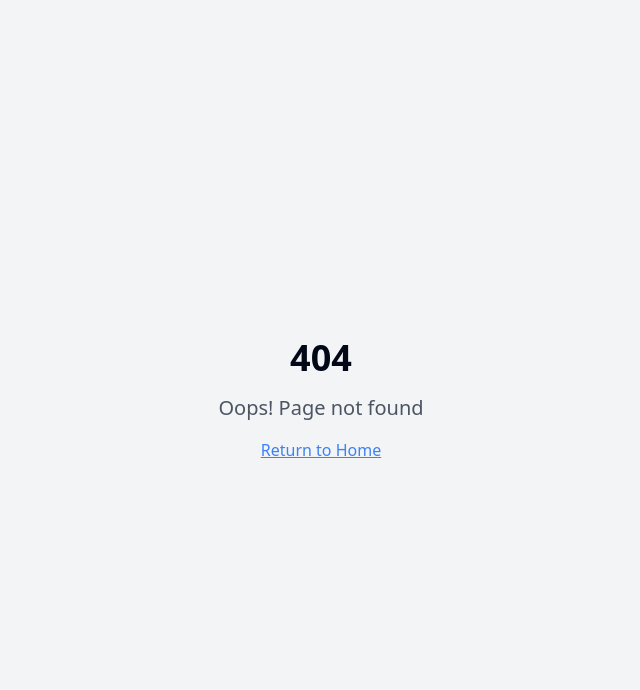
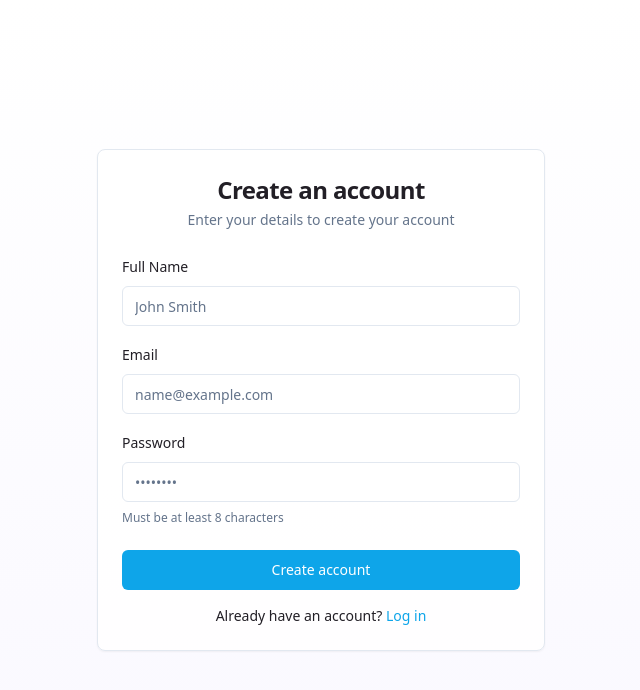
Before and after one commit to chivaraam/remote-hire-magic, a React (Vite) app: page /signup in a window 1280 px wide. Before the commit this address had no page. Shown: the top 690 px of the page, without its empty margins (319-959 px from the left). Built offline with nearby package versions, Linux system fonts and the light colour scheme.

Commit message:
Add login and signup features
This commit adds login and signup functionality to the application.

```diff
--- a/src/App.tsx
+++ b/src/App.tsx
@@ -1,9 +1,12 @@
+
 import { Toaster } from "@/components/ui/toaster";
 import { Toaster as Sonner } from "@/components/ui/sonner";
 import { TooltipProvider } from "@/components/ui/tooltip";
 import { QueryClient, QueryClientProvider } from "@tanstack/react-query";
 import { BrowserRouter, Routes, Route } from "react-router-dom";
 import Index from "./pages/Index";
+import Login from "./pages/Login";
+import Signup from "./pages/Signup";
 import NotFound from "./pages/NotFound";
 
 const queryClient = new QueryClient();
@@ -16,6 +19,8 @@ const App = () => (
       <BrowserRouter>
         <Routes>
           <Route path="/" element={<Index />} />
+          <Route path="/login" element={<Login />} />
+          <Route path="/signup" element={<Signup />} />
           {/* ADD ALL CUSTOM ROUTES ABOVE THE CATCH-ALL "*" ROUTE */}
           <Route path="*" element={<NotFound />} />
         </Routes>
--- /dev/null
+++ b/src/components/Header.tsx
@@ -0,0 +1,48 @@
+
+import React from 'react';
+import { Link, useNavigate } from 'react-router-dom';
+import { Button } from '@/components/ui/button';
+import { useToast } from "@/hooks/use-toast";
+
+const Header = () => {
+  const navigate = useNavigate();
+  const { toast } = useToast();
+  const isAuthenticated = localStorage.getItem('isAuthenticated') === 'true';
+
+  const handleLogout = () => {
+    localStorage.removeItem('isAuthenticated');
+    toast({
+      title: "Logged out",
+      description: "You have been successfully logged out.",
+    });
+    navigate('/');
+  };
+
+  return (
+    <header className="w-full py-4 px-6 flex items-center justify-between bg-white/80 backdrop-blur-sm border-b border-muted sticky top-0 z-10">
+      <Link to="/" className="text-xl font-bold bg-gradient-to-r from-primary to-accent bg-clip-text text-transparent">
+        JobMatch AI
+      </Link>
+
+      <nav className="flex items-center gap-4">
+        {isAuthenticated ? (
+          <>
+            <Link to="/dashboard" className="text-sm font-medium text-muted-foreground hover:text-foreground">
+              Dashboard
+            </Link>
+            <Button variant="outline" onClick={handleLogout}>Logout</Button>
+          </>
+        ) : (
+          <>
+            <Link to="/login" className="text-sm font-medium text-muted-foreground hover:text-foreground">
+              Log in
+            </Link>
+            <Button onClick={() => navigate('/signup')}>Sign up</Button>
+          </>
+        )}
+      </nav>
+    </header>
+  );
+};
+
+export default Header;
--- a/src/pages/Index.tsx
+++ b/src/pages/Index.tsx
@@ -3,6 +3,7 @@ import React from 'react';
 import Hero from '@/components/Hero';
 import SearchBar from '@/components/SearchBar';
 import JobCard from '@/components/JobCard';
+import Header from '@/components/Header';
 
 const mockJobs = [
   {
@@ -31,6 +32,7 @@ const mockJobs = [
 const Index = () => {
   return (
     <div className="min-h-screen bg-gradient-to-b from-white to-secondary/20">
+      <Header />
       <div className="container px-4 py-16 mx-auto">
         <Hero />
 
--- /dev/null
+++ b/src/pages/Login.tsx
@@ -0,0 +1,101 @@
+
+import React, { useState } from 'react';
+import { Link, useNavigate } from 'react-router-dom';
+import { Button } from '@/components/ui/button';
+import { Input } from '@/components/ui/input';
+import { Card, CardContent, CardDescription, CardFooter, CardHeader, CardTitle } from '@/components/ui/card';
+import { useToast } from "@/hooks/use-toast";
+
+const Login = () => {
+  const [email, setEmail] = useState('');
+  const [password, setPassword] = useState('');
+  const [isLoading, setIsLoading] = useState(false);
+  const { toast } = useToast();
+  const navigate = useNavigate();
+
+  const handleLogin = (e: React.FormEvent) => {
+    e.preventDefault();
+    setIsLoading(true);
+
+    // This is a mock login - would connect to backend in production
+    setTimeout(() => {
+      // Simulate successful login
+      if (email && password) {
+        localStorage.setItem('isAuthenticated', 'true');
+        toast({
+          title: "Login successful",
+          description: "Welcome back to JobMatch AI!",
+        });
+        navigate('/');
+      } else {
+        toast({
+          variant: "destructive",
+          title: "Login failed",
+          description: "Please check your credentials and try again.",
+        });
+      }
+      setIsLoading(false);
+    }, 1000);
+  };
+
+  return (
+    <div className="min-h-screen flex items-center justify-center bg-gradient-to-b from-white to-secondary/20 p-4">
+      <Card className="w-full max-w-md">
+        <CardHeader className="space-y-1 text-center">
+          <CardTitle className="text-2xl font-bold">Login</CardTitle>
+          <CardDescription>
+            Enter your credentials to access your account
+          </CardDescription>
+        </CardHeader>
+        <form onSubmit={handleLogin}>
+          <CardContent className="space-y-4">
+            <div className="space-y-2">
+              <label htmlFor="email" className="text-sm font-medium">
+                Email
+              </label>
+              <Input
+                id="email"
+                type="email"
+                placeholder="name@example.com"
+                value={email}
+                onChange={(e) => setEmail(e.target.value)}
+                required
+              />
+            </div>
+            <div className="space-y-2">
+              <div className="flex items-center justify-between">
+                <label htmlFor="password" className="text-sm font-medium">
+                  Password
+                </label>
+                <Link to="/forgot-password" className="text-sm text-primary hover:underline">
+                  Forgot password?
+                </Link>
+              </div>
+              <Input
+                id="password"
+                type="password"
+                placeholder="••••••••"
+                value={password}
+                onChange={(e) => setPassword(e.target.value)}
+                required
+              />
+            </div>
+          </CardContent>
+          <CardFooter className="flex flex-col space-y-4">
+            <Button type="submit" className="w-full" disabled={isLoading}>
+              {isLoading ? "Logging in..." : "Login"}
+            </Button>
+            <div className="text-center text-sm">
+              Don't have an account?{" "}
+              <Link to="/signup" className="text-primary hover:underline">
+                Sign up
+              </Link>
+            </div>
+          </CardFooter>
+        </form>
+      </Card>
+    </div>
+  );
+};
+
+export default Login;
--- /dev/null
+++ b/src/pages/Signup.tsx
@@ -0,0 +1,111 @@
+
+import React, { useState } from 'react';
+import { Link, useNavigate } from 'react-router-dom';
+import { Button } from '@/components/ui/button';
+import { Input } from '@/components/ui/input';
+import { Card, CardContent, CardDescription, CardFooter, CardHeader, CardTitle } from '@/components/ui/card';
+import { useToast } from "@/hooks/use-toast";
+
+const Signup = () => {
+  const [name, setName] = useState('');
+  const [email, setEmail] = useState('');
+  const [password, setPassword] = useState('');
+  const [isLoading, setIsLoading] = useState(false);
+  const { toast } = useToast();
+  const navigate = useNavigate();
+
+  const handleSignup = (e: React.FormEvent) => {
+    e.preventDefault();
+    setIsLoading(true);
+
+    // This is a mock signup - would connect to backend in production
+    setTimeout(() => {
+      if (name && email && password) {
+        localStorage.setItem('isAuthenticated', 'true');
+        toast({
+          title: "Account created",
+          description: "Welcome to JobMatch AI!",
+        });
+        navigate('/');
+      } else {
+        toast({
+          variant: "destructive",
+          title: "Signup failed",
+          description: "Please fill in all fields and try again.",
+        });
+      }
+      setIsLoading(false);
+    }, 1000);
+  };
+
+  return (
+    <div className="min-h-screen flex items-center justify-center bg-gradient-to-b from-white to-secondary/20 p-4">
+      <Card className="w-full max-w-md">
+        <CardHeader className="space-y-1 text-center">
+          <CardTitle className="text-2xl font-bold">Create an account</CardTitle>
+          <CardDescription>
+            Enter your details to create your account
+          </CardDescription>
+        </CardHeader>
+        <form onSubmit={handleSignup}>
+          <CardContent className="space-y-4">
+            <div className="space-y-2">
+              <label htmlFor="name" className="text-sm font-medium">
+                Full Name
+              </label>
+              <Input
+                id="name"
+                placeholder="John Smith"
+                value={name}
+                onChange={(e) => setName(e.target.value)}
+                required
+              />
+            </div>
+            <div className="space-y-2">
+              <label htmlFor="email" className="text-sm font-medium">
+                Email
+              </label>
+              <Input
+                id="email"
+                type="email"
+                placeholder="name@example.com"
+                value={email}
+                onChange={(e) => setEmail(e.target.value)}
+                required
+              />
+            </div>
+            <div className="space-y-2">
+              <label htmlFor="password" className="text-sm font-medium">
+                Password
+              </label>
+              <Input
+                id="password"
+                type="password"
+                placeholder="••••••••"
+                value={password}
+                onChange={(e) => setPassword(e.target.value)}
+                required
+              />
+              <p className="text-xs text-muted-foreground">
+                Must be at least 8 characters
+              </p>
+            </div>
+          </CardContent>
+          <CardFooter className="flex flex-col space-y-4">
+            <Button type="submit" className="w-full" disabled={isLoading}>
+              {isLoading ? "Creating account..." : "Create account"}
+            </Button>
+            <div className="text-center text-sm">
+              Already have an account?{" "}
+              <Link to="/login" className="text-primary hover:underline">
+                Log in
+              </Link>
+            </div>
+          </CardFooter>
+        </form>
+      </Card>
+    </div>
+  );
+};
+
+export default Signup;
```
